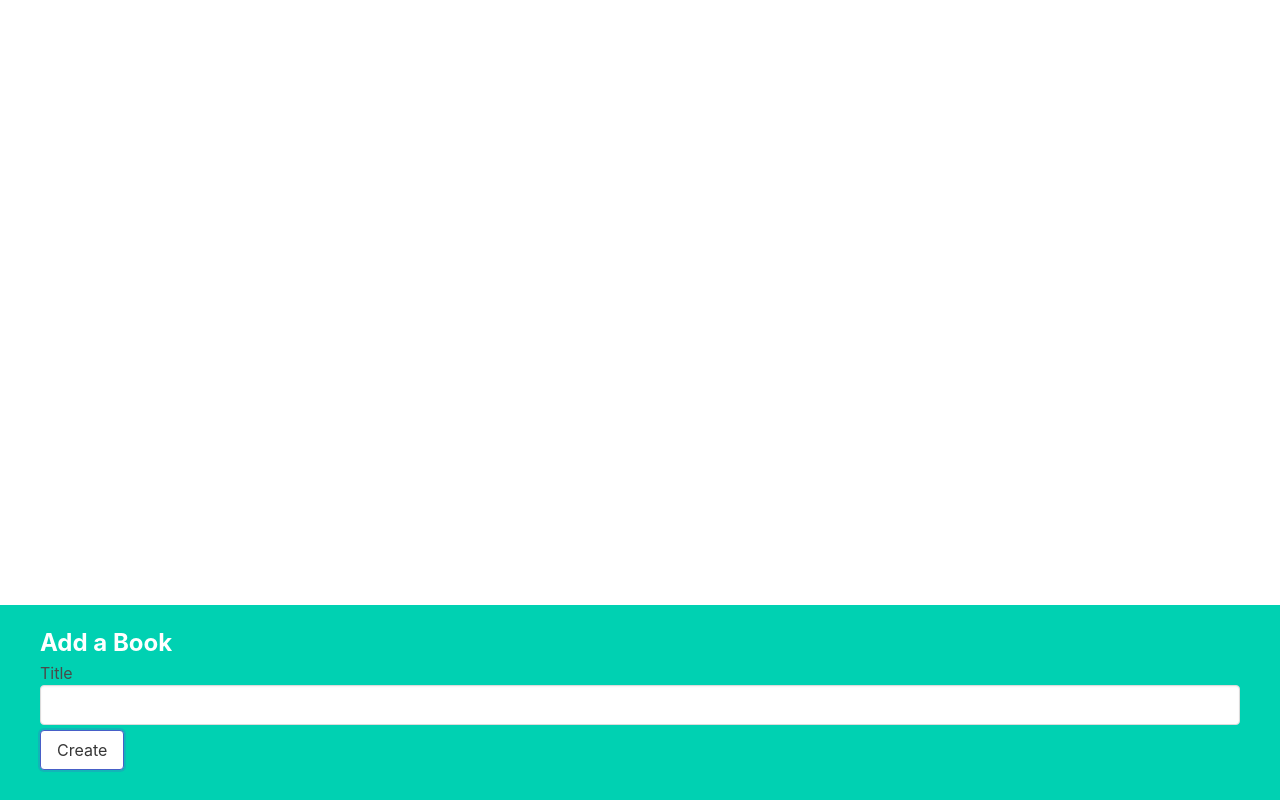
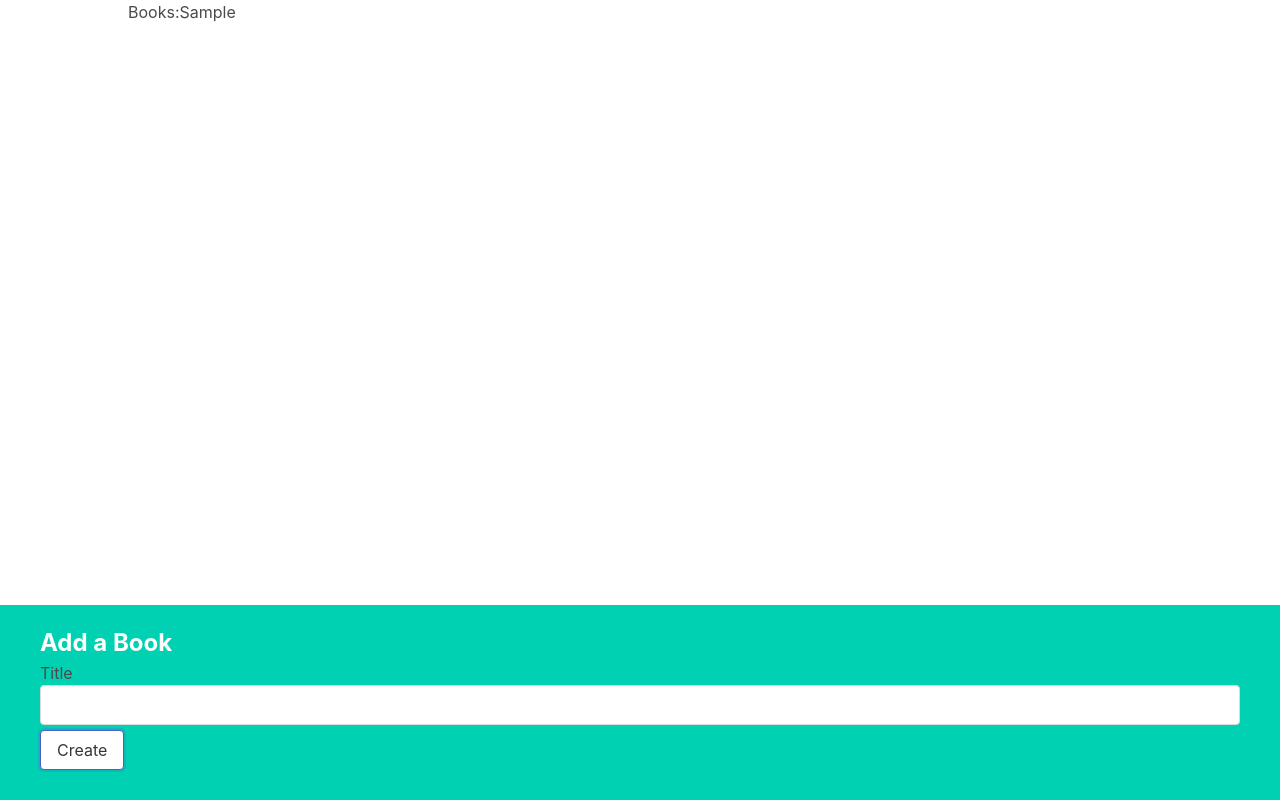
Before and after one commit to Dmitry1007/books-with-persistence-using-Context, a React (Create React App) app: page / in a window 1280 px wide. Both pictures are taken after typing "Sample" into the empty fields and a click on the button "Create". Built offline with nearby package versions, Linux system fonts and the light colour scheme.

Commit message:
Display list of books

```diff
--- a/src/App.js
+++ b/src/App.js
@@ -1,5 +1,6 @@
 import React, { useState } from "react";
 import BookCreate from "./components/BookCreate";
+import BookList from "./components/BookList";
 
 function App() {
   const [books, setBooks] = useState([]);
@@ -15,7 +16,8 @@ function App() {
   };
   console.log("Books:", books)
   return (
-    <div>
+    <div className="app">
+      <BookList books={books} />
       <BookCreate onCreate={createBook} />
     </div>
   );
--- a/src/components/BookList.js
+++ b/src/components/BookList.js
@@ -1,5 +1,16 @@
-function BookList() {
-  return <div>BookList</div>;
+function BookList({ books }) {
+  const renderedBooks = () => {
+    return books.map((book) => {
+      return <li key={book.id}>{book.title}</li>;
+    });
+  };
+
+  return (
+    <div className="book-list">
+      <h3>Books: </h3>
+      <ul>{renderedBooks()}</ul>
+    </div>
+  )
 }
 
 export default BookList;
```
